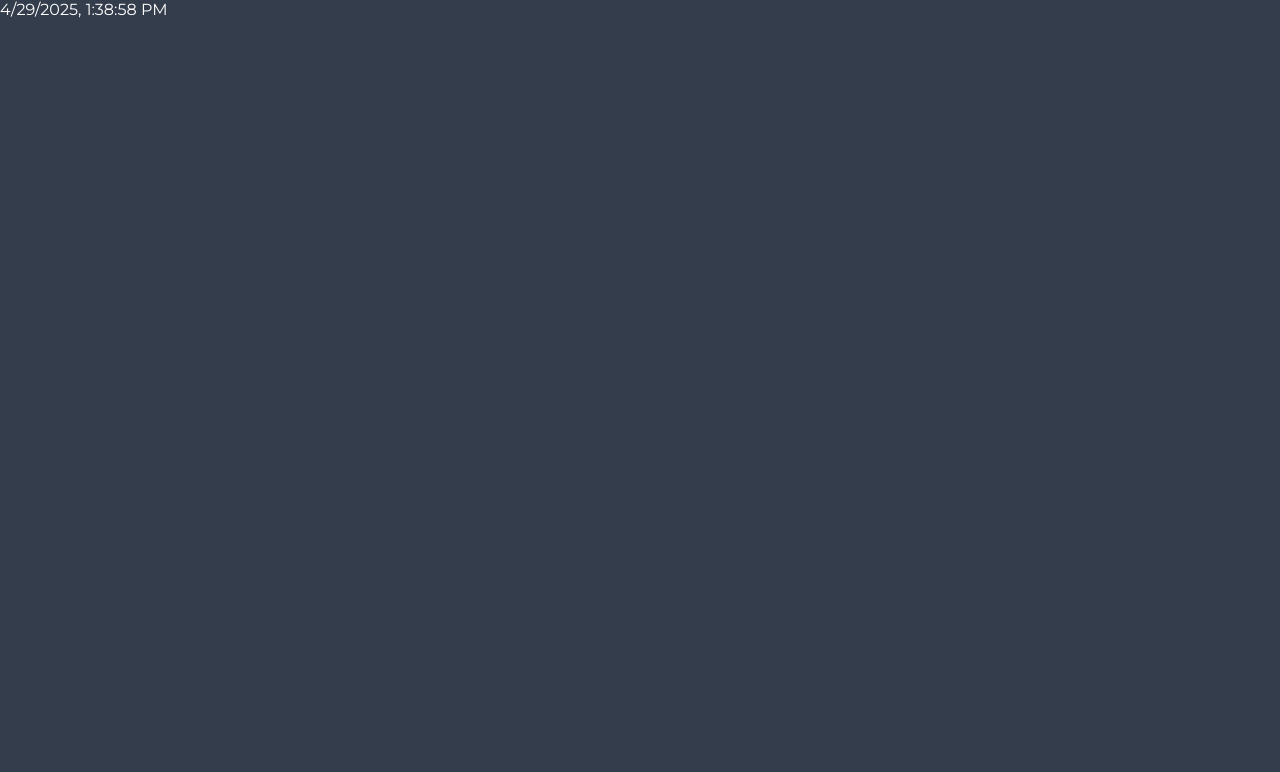
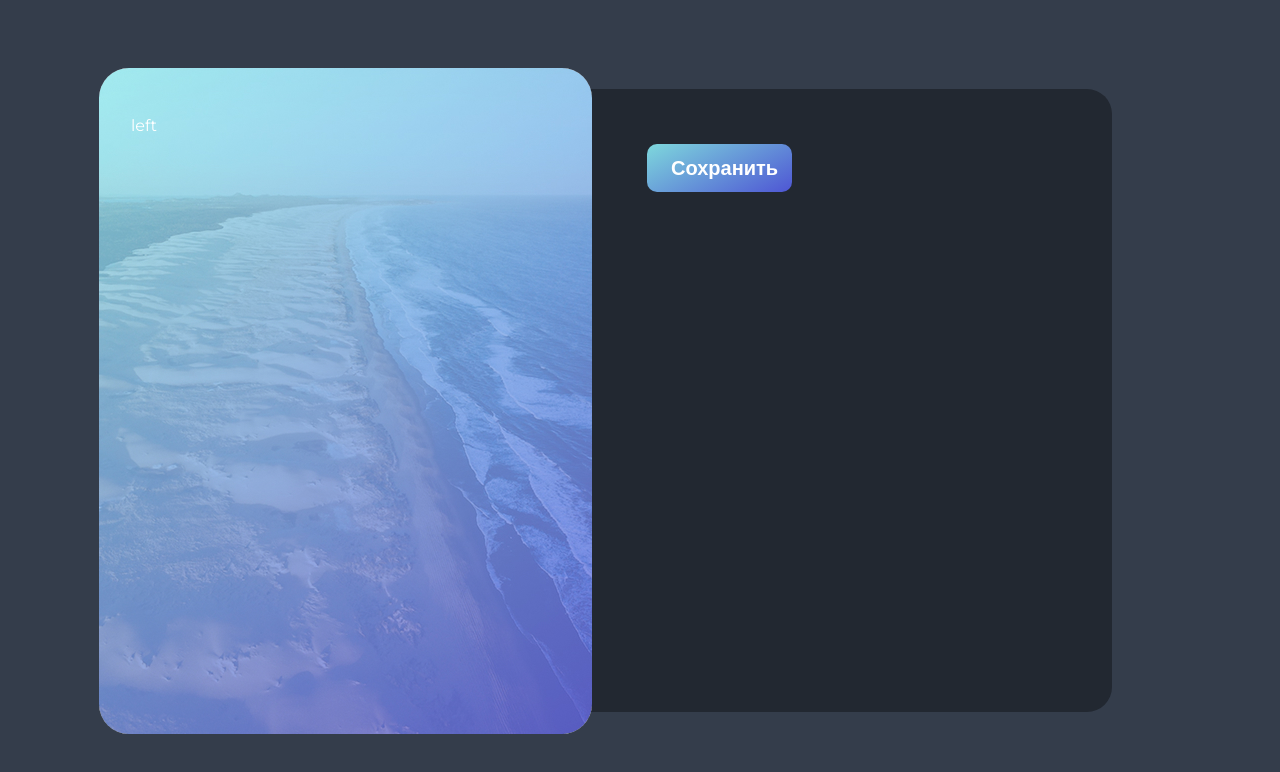
Before and after one commit to AlekseyAveryanov1996/course-project-1, a Vue app: page / in a window 1280 px wide. Shown: the top 772 px of the page. Built offline with nearby package versions, Linux system fonts and the light colour scheme.

Commit message:
Верстка курса

```diff
--- a/src/App.vue
+++ b/src/App.vue
@@ -1,10 +1,25 @@
+<script setup>
+  import LeftPanel from './components/LeftPanel.vue';
+  import InfoPanel from './components/InfoPanel.vue';
+</script>
+
 <template>
-  <div>
-    {{ date }}
+  <div class="wrapper-pannel">
+    <LeftPanel></LeftPanel>
+    <InfoPanel></InfoPanel>
   </div>
 </template>
 
-<script setup>
-  import { ref } from 'vue';
-  const date = ref(new Date().toLocaleString());
-</script>
+<style scoped>
+  .wrapper-pannel {
+    display: flex;
+    max-width: 944px;
+    margin-left: auto;
+    margin-right: auto;
+    border-radius: 25px;
+    background: var(--colorBlack);
+    width: 100%;
+    min-height: 623px;
+    position: relative;
+  }
+</style>
--- /dev/null
+++ b/src/components/Button.vue
@@ -0,0 +1,40 @@
+<script setup></script>
+
+<template>
+  <button class="button">
+    <div>
+      <slot name='icon' />
+    </div>
+    <slot />
+  </button>
+</template>
+
+<style scoped>
+  .button {
+    padding: 14px;
+    border-radius: 10px;
+    display: flex;
+    justify-content: center;
+    align-items: center;
+    gap: 10px;
+    font-size: 20px;
+    line-height: 100%;
+    font-weight: 600;
+    color: var(--colorWhite);
+    background: var(--gradient1);
+    outline: none;
+    border: none;
+    cursor: pointer;
+  }
+
+  .button:hover {
+    animation: changeGradient 1s forwards;
+  }
+
+  @keyframes changeGradient {
+      to {
+          background: var(--gradient2);
+      }
+  }
+
+</style>
--- /dev/null
+++ b/src/components/InfoPanel.vue
@@ -0,0 +1,17 @@
+<script setup>
+  import Button from './Button.vue';
+</script>
+
+<template>
+  <div class="info-panel">
+    <Button>
+      Сохранить
+    </Button>
+  </div>
+</template>
+
+<style scoped>
+  .info-panel {
+    padding: 55px 50px 62px 479px;
+  }
+</style>
--- /dev/null
+++ b/src/components/LeftPanel.vue
@@ -0,0 +1,22 @@
+<template>
+  <div class="left-panel">
+    left
+  </div>
+</template>
+
+<style scoped>
+
+  .left-panel {
+    min-height: 666px;
+    border-radius: 30px;
+    background-color: var(--gradient1);
+    width: 493px;
+    flex-shrink: 0;
+    top: -21px;
+    left: -69px;
+    position: absolute;
+    padding: 48px 48px 84px 32px;
+    background-image: url('/src/assets/img.jpg');
+    background-repeat: no-repeat;
+  }
+</style>
--- a/src/style.css
+++ b/src/style.css
@@ -32,4 +32,13 @@ body {
   font-weight: 400;
   font-style: normal;
   background-color: var(--colorBg);
+  margin-left: auto;
+  margin-right: auto;
 }
+
+#app {
+  display: flex;
+  justify-content: center;
+  align-items: center;
+  min-height: 100dvh;
+}
```
Also changed, not shown: src/assets/img.jpg (added), 1 other file (tests, documents, lock files or other folders).
